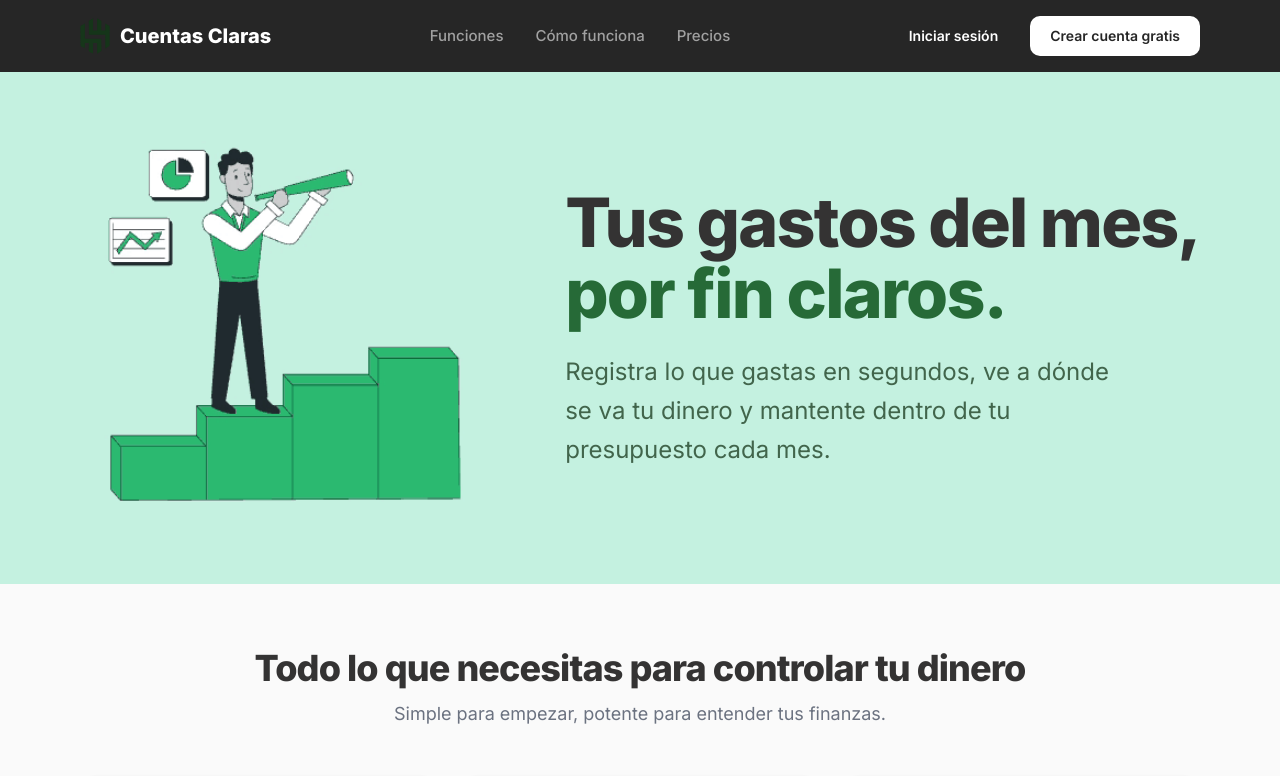
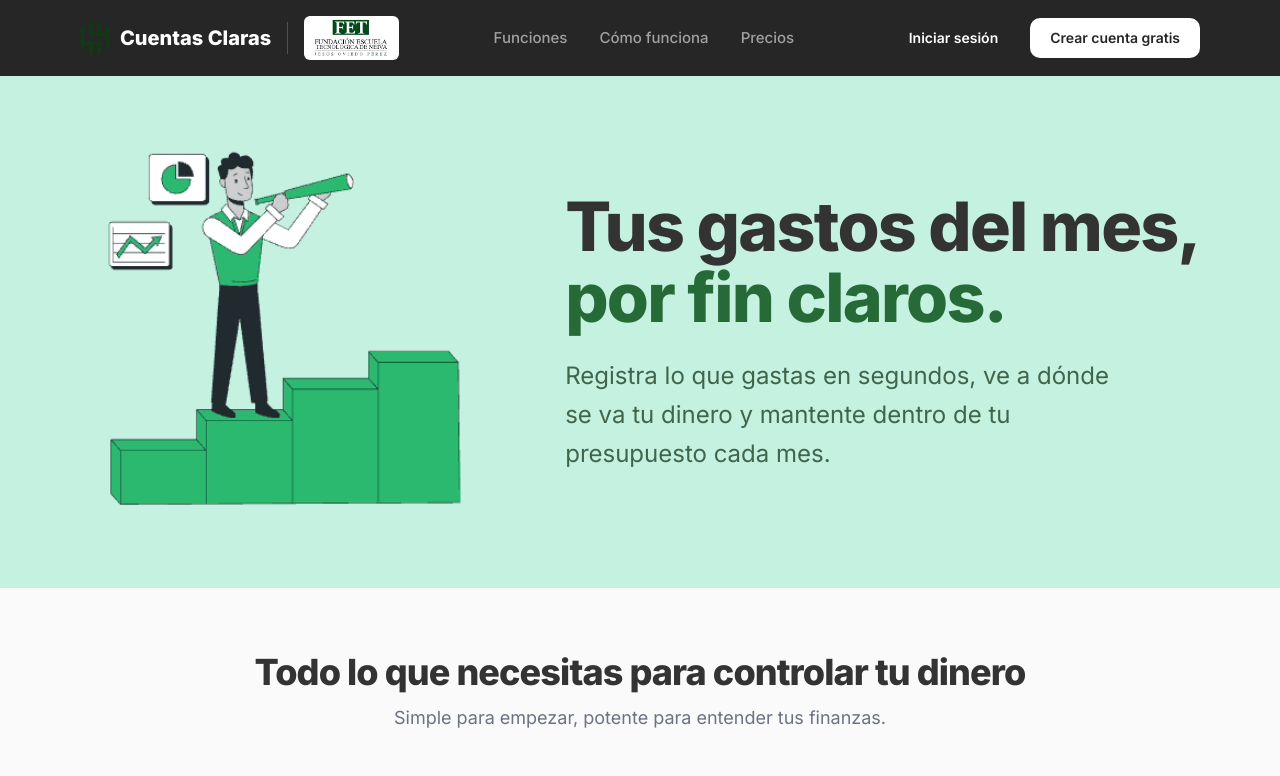
Before and after one commit to juandadevp/cuentasclaras, a Next.js app: page / in a window 1280 px wide. Shown: the top 776 px of the page. Built offline with nearby package versions, Linux system fonts and the light colour scheme; no server answers.

Commit message:
Encabezado: logo de la Fundación Escuela Tecnológica de Neiva

```diff
--- a/src/components/layout/Header.tsx
+++ b/src/components/layout/Header.tsx
@@ -9,10 +9,21 @@ export function Header() {
   return (
     <header className="sticky top-0 z-50 bg-neutral-800">
       <nav className="mx-auto flex max-w-7xl items-center justify-between px-6 py-4 lg:px-20">
-        <Link href="/" className="flex items-center gap-2.5 text-xl font-extrabold text-white">
-          <Image src="/logo.svg" alt="" width={30} height={35} priority />
-          {siteConfig.nombre}
-        </Link>
+        <div className="flex items-center gap-4">
+          <Link href="/" className="flex items-center gap-2.5 text-xl font-extrabold text-white">
+            <Image src="/logo.svg" alt="" width={30} height={35} priority />
+            {siteConfig.nombre}
+          </Link>
+          <span className="hidden h-8 w-px bg-white/20 sm:block" aria-hidden />
+          <Image
+            src="/fet.png"
+            alt="Fundación Escuela Tecnológica de Neiva Jesús Oviedo Pérez"
+            width={290}
+            height={140}
+            priority
+            className="hidden h-11 w-auto rounded-md bg-white px-1.5 py-0.5 sm:block"
+          />
+        </div>
 
         <Suspense fallback={<div className="hidden h-6 w-72 md:block" aria-hidden />}>
           <NavegacionCentral />
```
Also changed, not shown: public/fet.png (added).
